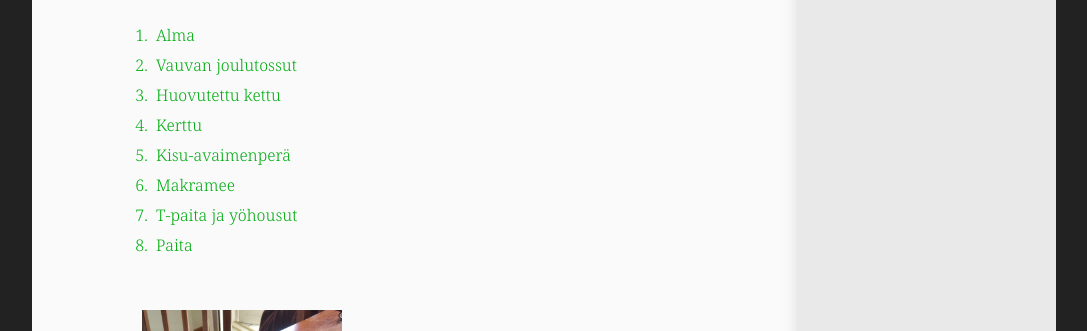
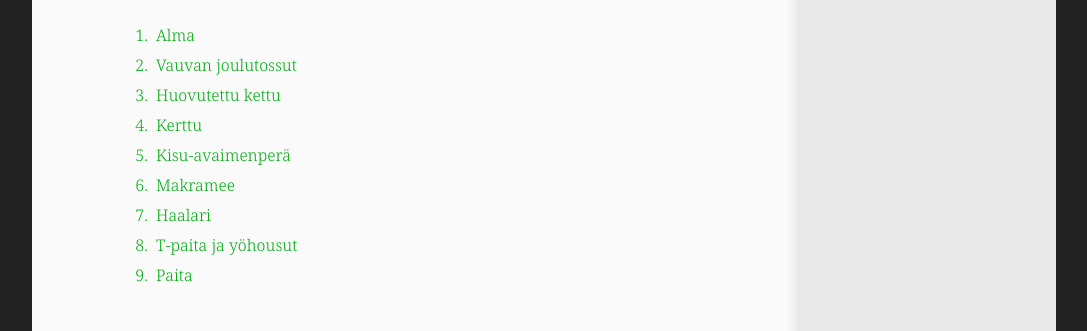
Before and after one commit to Ropazio/Paasivu, a PHP site: page /pages/hobby_projects.php in a window 1280 px wide. Shown: the part 3944-4275 px from the top of the page, without its empty margins (96-1183 px from the left). Run offline with PHP 8.4, Linux system fonts and the light colour scheme.

Commit message:
Added one textile project

```diff
--- a/private/hobby_projects_be.php
+++ b/private/hobby_projects_be.php
@@ -24,8 +24,9 @@ $textile_projects = array (
     array(4, 'Kerttu', [[add_img_path('Kerttu.jpg'), false, 'Kerttu']]),
     array(5, 'Kisu-avaimenperä', [[add_img_path('Kitty1.jpg'), false, 'Kisu'], [add_img_path('Kitty2.jpg'), false, 'Kisu repussa kiinni']]),
     array(6, 'Makramee', [[add_img_path('Makrame.jpg'), false, 'Makramee']]),
-    array(7, 'T-paita ja yöhousut', [[add_img_path('Clothes.jpg'), true, 'T-paita ja yöhousut']]),
-    array(8, 'Paita', [[add_img_path('Shirt.jpg'), true, 'Paita']])
+    array(7, 'Haalari', [[add_img_path('Dungarees.jpg'), false, 'Haalari']]),
+    array(8, 'T-paita ja yöhousut', [[add_img_path('Clothes.jpg'), true, 'T-paita ja yöhousut']]),
+    array(9, 'Paita', [[add_img_path('Shirt.jpg'), true, 'Paita']])
 );
 
 $technical_projects = array (
--- a/public_html/styles/main_page_styles.css
+++ b/public_html/styles/main_page_styles.css
@@ -391,6 +391,7 @@ Image related stuff
 *****************/
 
 .footer {
+    box-shadow: inset -5px 5px 8px 0 rgba(0, 0, 0, 0.05);
     padding: 4px;
 }
 
```
Also changed, not shown: public_html/projects/Dungarees.jpg (added).
